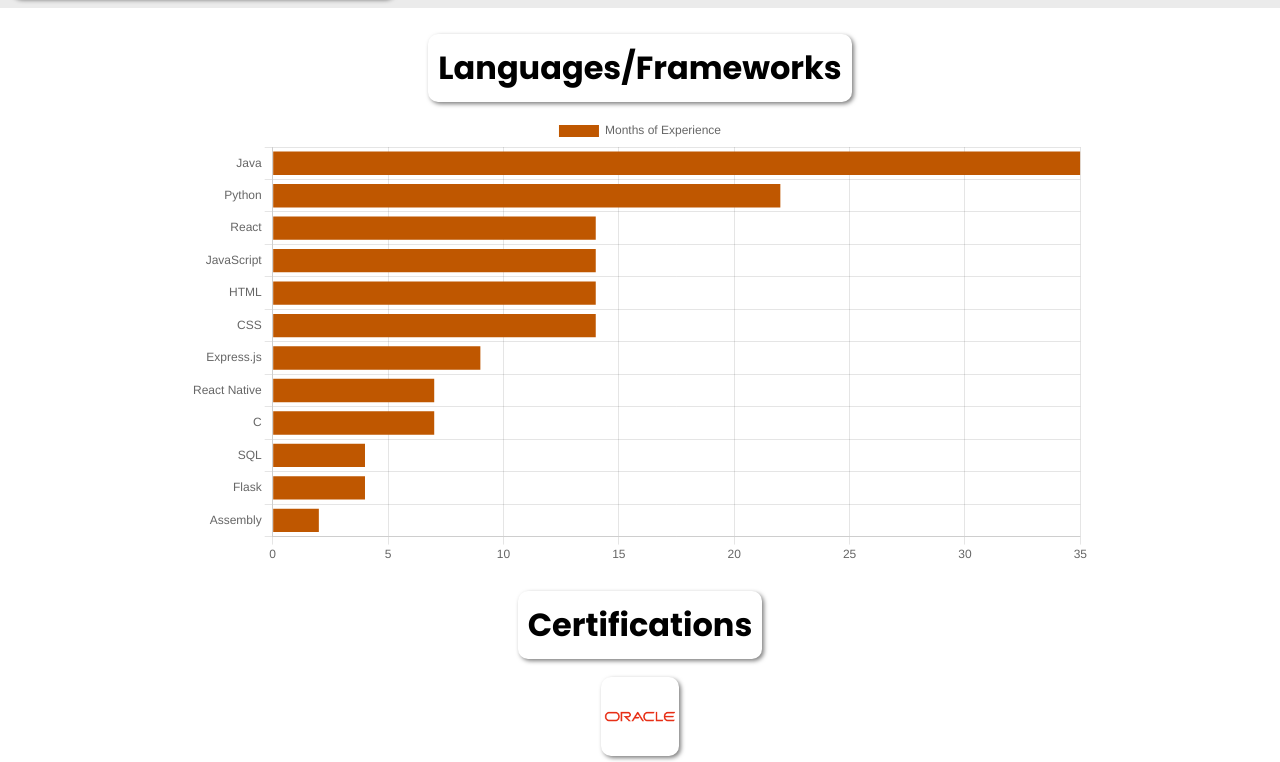
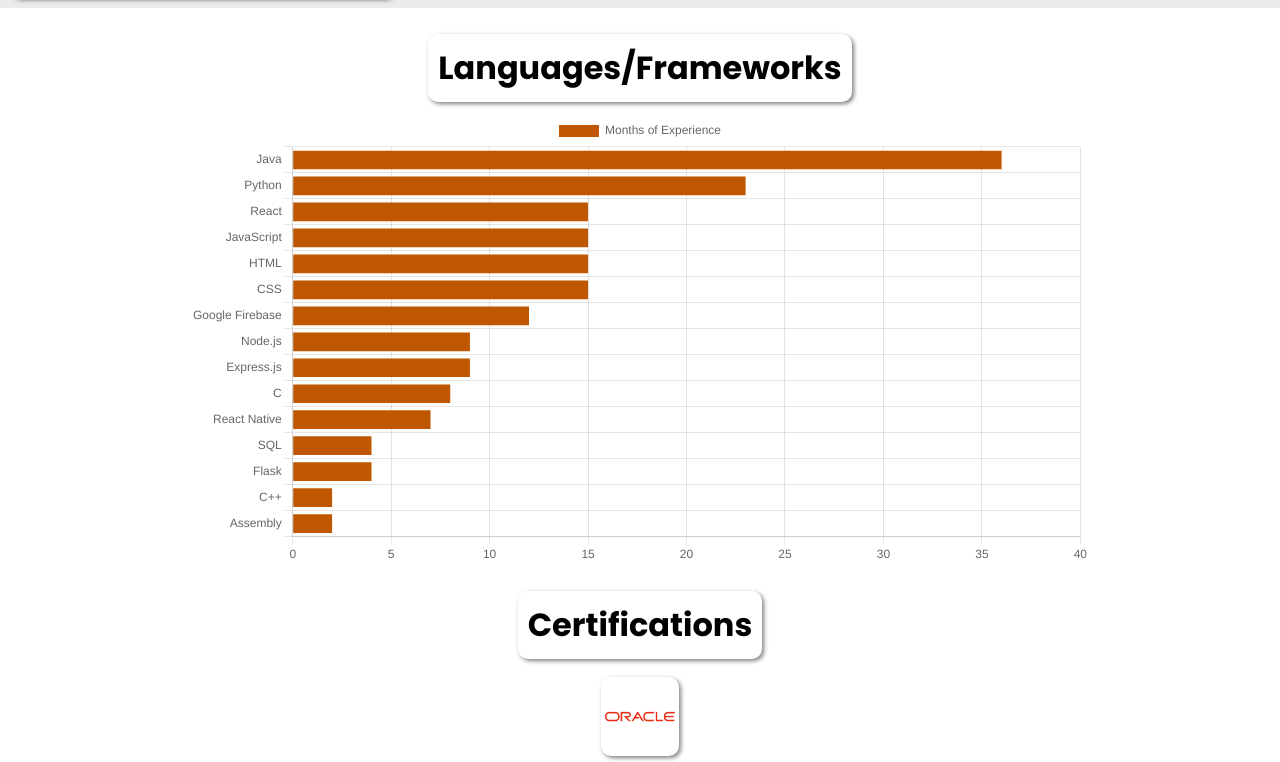
Before and after one commit to yashkukrecha/personalprojects, a React (Create React App) app in the folder personal-web/: page / in a window 1280 px wide. Shown: the part 541-1303 px from the top of the page. Built offline with nearby package versions, Linux system fonts and the light colour scheme.

Commit message:
updated skills in personal website

```diff
--- a/personal-web/src/Components/Skills.js
+++ b/personal-web/src/Components/Skills.js
@@ -6,11 +6,11 @@ import BarChart from "./BarChart";
 export default function Skills() {
 
     const data = {
-        labels: ["Java", "Python", "React", "JavaScript", "HTML", "CSS", "Express.js", "React Native", "C", "SQL", "Flask", "Assembly"],
+        labels: ["Java", "Python", "React", "JavaScript", "HTML", "CSS", "Google Firebase", "Node.js", "Express.js", "C", "React Native", "SQL", "Flask", "C++", "Assembly"],
         datasets: [
             {
               label: 'Months of Experience',
-              data: [35, 22, 14, 14, 14, 14, 9, 7, 7, 4, 4, 2],
+              data: [36, 23, 15, 15, 15, 15, 12, 9, 9, 8, 7, 4, 4, 2, 2],
               backgroundColor: "#BF5700",
             },
         ],
```
